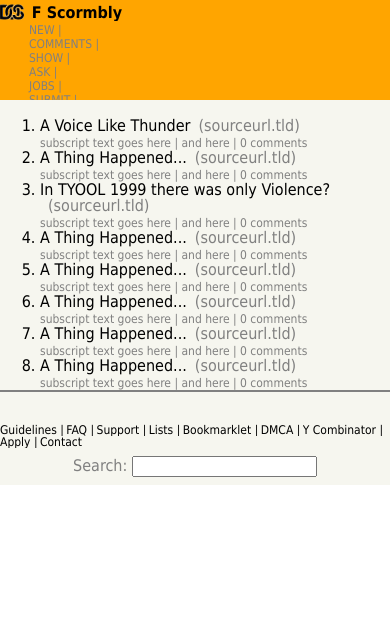
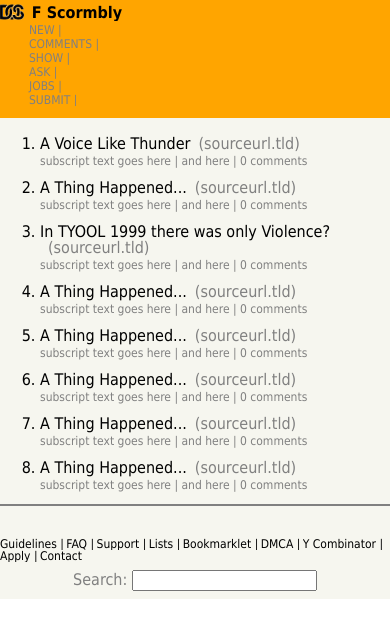
Before and after one commit to Tatrakrad/Fe-news, a plain HTML site: page index.html in a window 390 px wide. Drawn offline with Linux system fonts and the light colour scheme.

Commit message:
top nav bar no longer cuts off going vertical

```diff
--- a/style.css
+++ b/style.css
@@ -139,6 +139,10 @@ ul li{
 
 	list-style: decimal;
 	padding-left: 40px;
+
+}
+.inner li{
+	padding-bottom:12px;
 }
 
 .footer{
@@ -206,13 +210,14 @@ sub{
 }
 
 @media screen and (max-width: 720px){
-	.top-bar{
-		max-height: 30%;
-	}
+
 	ul li{
 		float:none;
 		clear:none;
 		overflow: auto;
+	}
+	.top-bar{
+		padding-bottom: 18px;
 	}
 	.top-bar > h2 {
 		display: inline-block;;
@@ -220,6 +225,5 @@ sub{
 	  padding:0 2%;
 		margin:0 auto;
 		top:0.3em;
-		vertical-align: bottom;
 	}
 }
```
